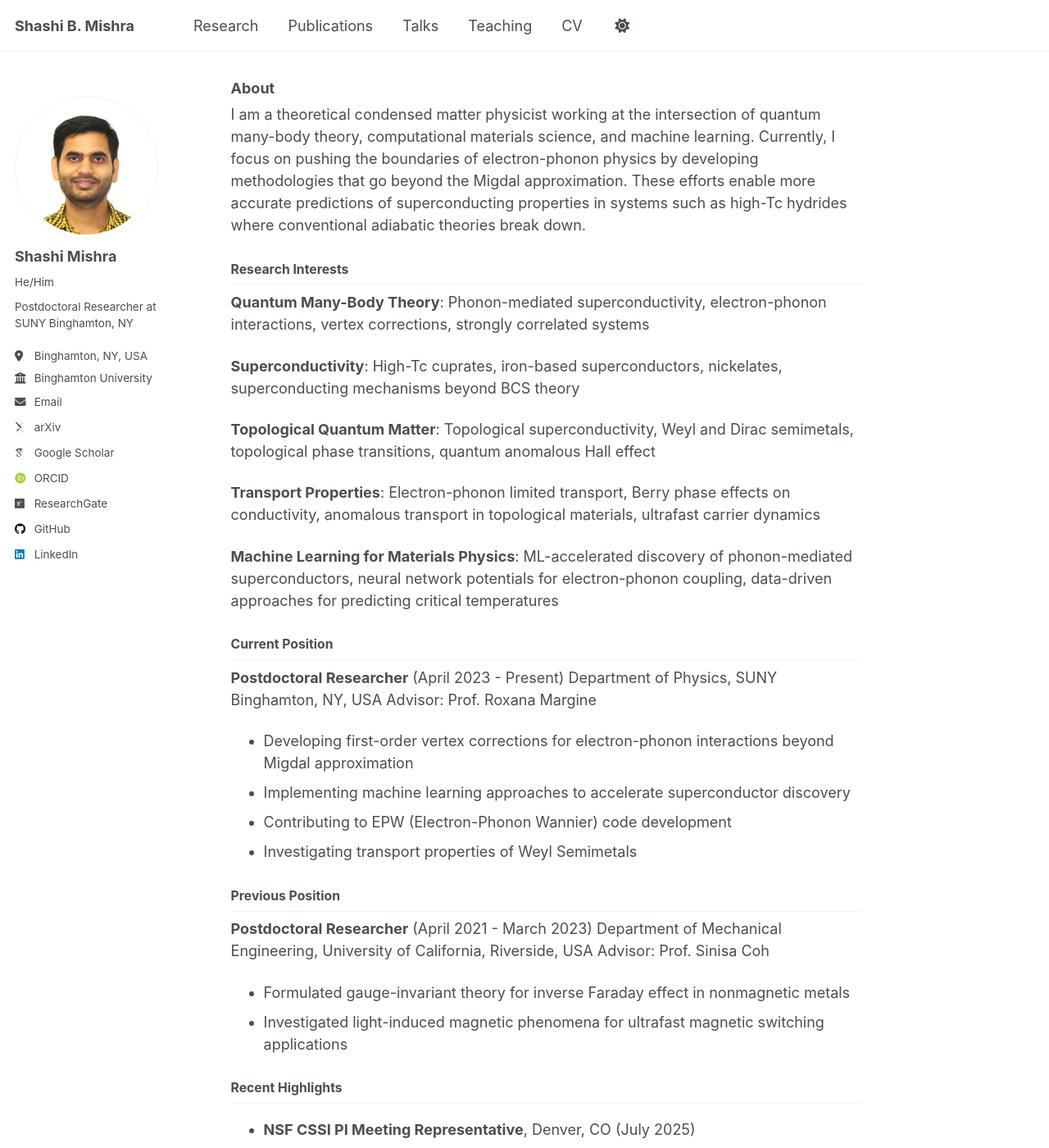
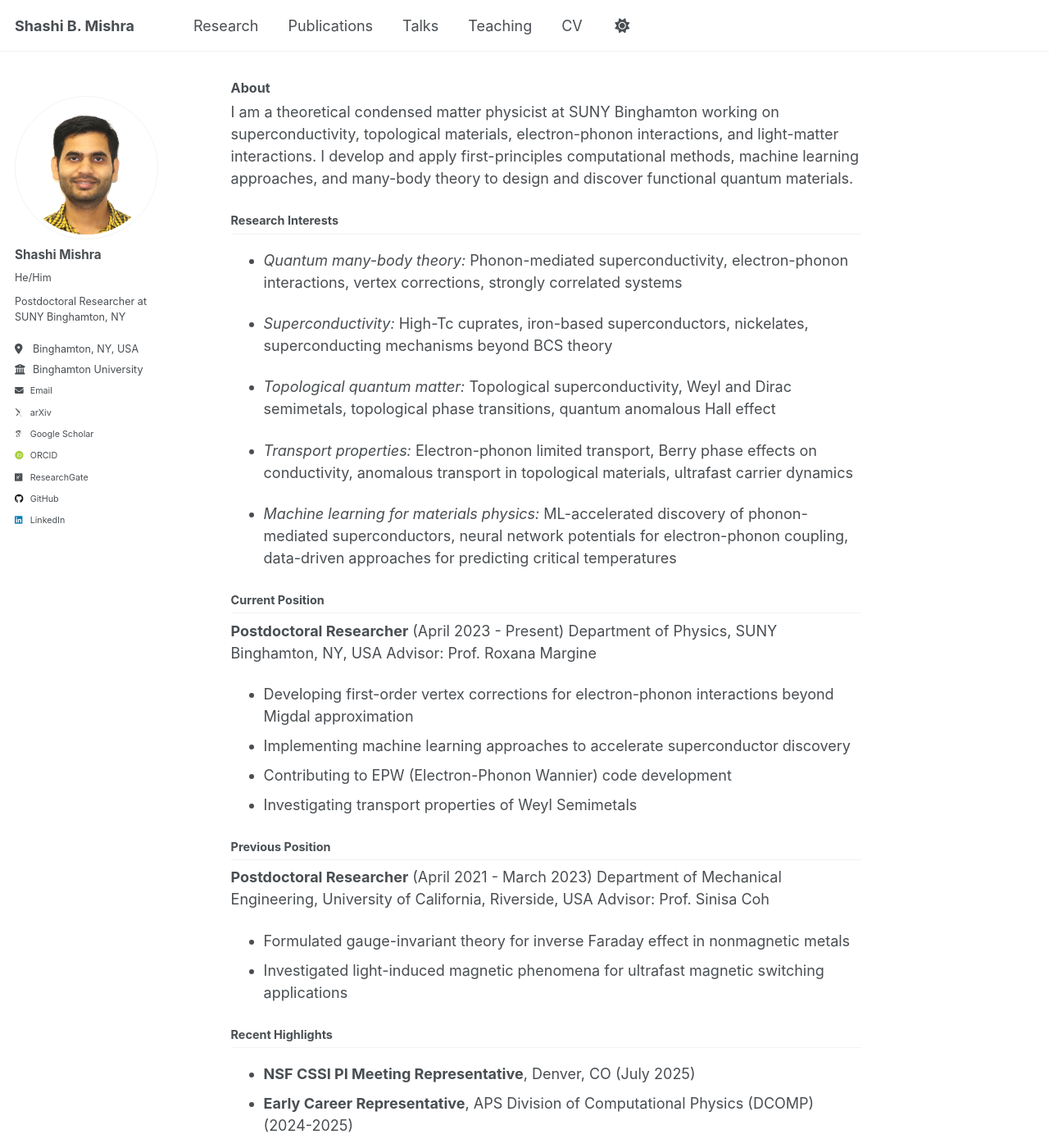
Before and after one commit to Shashi-phy/shashi-phy.github.io, a Jekyll site: the page built from _pages/about.md, in a window 1280 px wide and 1400 px high. Shown: the whole window at 82% size. Built offline with Jekyll 4.4.1, drawn with Linux system fonts in a browser that asks for light colours; some web fonts are replaced; a script that is not in the unit is left out.

Commit message:
more updates for research page and font

```diff
--- a/_pages/about.md
+++ b/_pages/about.md
@@ -8,19 +8,19 @@ redirect_from:
   - /about.html
 ---
 
-I am a theoretical condensed matter physicist working at the intersection of quantum many-body theory, computational materials science, and machine learning. Currently, I focus on pushing the boundaries of electron-phonon physics by developing methodologies that go beyond the Migdal approximation. These efforts enable more accurate predictions of superconducting properties in systems such as high-Tc hydrides where conventional adiabatic theories break down.
+I am a theoretical condensed matter physicist at SUNY Binghamton working on superconductivity, topological materials, electron-phonon interactions, and light-matter interactions. I develop and apply first-principles computational methods, machine learning approaches, and many-body theory to design and discover functional quantum materials.
 
 ## Research Interests
 
-**Quantum Many-Body Theory**: Phonon-mediated superconductivity, electron-phonon interactions, vertex corrections, strongly correlated systems
+- *Quantum many-body theory:* Phonon-mediated superconductivity, electron-phonon interactions, vertex corrections, strongly correlated systems
 
-**Superconductivity**: High-Tc cuprates, iron-based superconductors, nickelates, superconducting mechanisms beyond BCS theory
+- *Superconductivity:* High-Tc cuprates, iron-based superconductors, nickelates, superconducting mechanisms beyond BCS theory
 
-**Topological Quantum Matter**: Topological superconductivity, Weyl and Dirac semimetals, topological phase transitions, quantum anomalous Hall effect
+- *Topological quantum matter:* Topological superconductivity, Weyl and Dirac semimetals, topological phase transitions, quantum anomalous Hall effect
 
-**Transport Properties**: Electron-phonon limited transport, Berry phase effects on conductivity, anomalous transport in topological materials, ultrafast carrier dynamics
+- *Transport properties:* Electron-phonon limited transport, Berry phase effects on conductivity, anomalous transport in topological materials, ultrafast carrier dynamics
 
-**Machine Learning for Materials Physics**: ML-accelerated discovery of phonon-mediated superconductors, neural network potentials for electron-phonon coupling, data-driven approaches for predicting critical temperatures
+- *Machine learning for materials physics:* ML-accelerated discovery of phonon-mediated superconductors, neural network potentials for electron-phonon coupling, data-driven approaches for predicting critical temperatures
 
 ## Current Position
 
--- a/_sass/_themes.scss
+++ b/_sass/_themes.scss
@@ -30,14 +30,14 @@ $calisto                    : "Calisto MT", serif;
 $garamond                   : Garamond, serif;
 
 /* Type scale */
-$type-size-1                : 1.563em;  // ~25px - page titles
-$type-size-2                : 1.25em;   // ~20px - section headings
-$type-size-3                : 1em;      // ~16px - subsection headings
-$type-size-4                : 0.875em;  // ~14px - body text
-$type-size-5                : 1.0em;  // ~16px - sidebar text
-$type-size-6                : 0.75em;   // ~12px - small text
-$type-size-7                : 0.6875em; // ~11px - smaller text
-$type-size-8                : 0.625em;  // ~10px - smallest text
+$type-size-1                : 1.35em;   // ~22px - page titles
+$type-size-2                : 1.1em;    // ~18px - section headings
+$type-size-3                : 0.9em;    // ~14px - subsection headings
+$type-size-4                : 0.8em;    // ~13px - body text
+$type-size-5                : 0.85em;   // ~14px - sidebar text
+$type-size-6                : 0.7em;    // ~11px - small text
+$type-size-7                : 0.625em;  // ~10px - smaller text
+$type-size-8                : 0.5625em; // ~9px - smallest text
 
 $global-font-family         : $sans-serif;
 $header-font-family         : $sans-serif;
```
